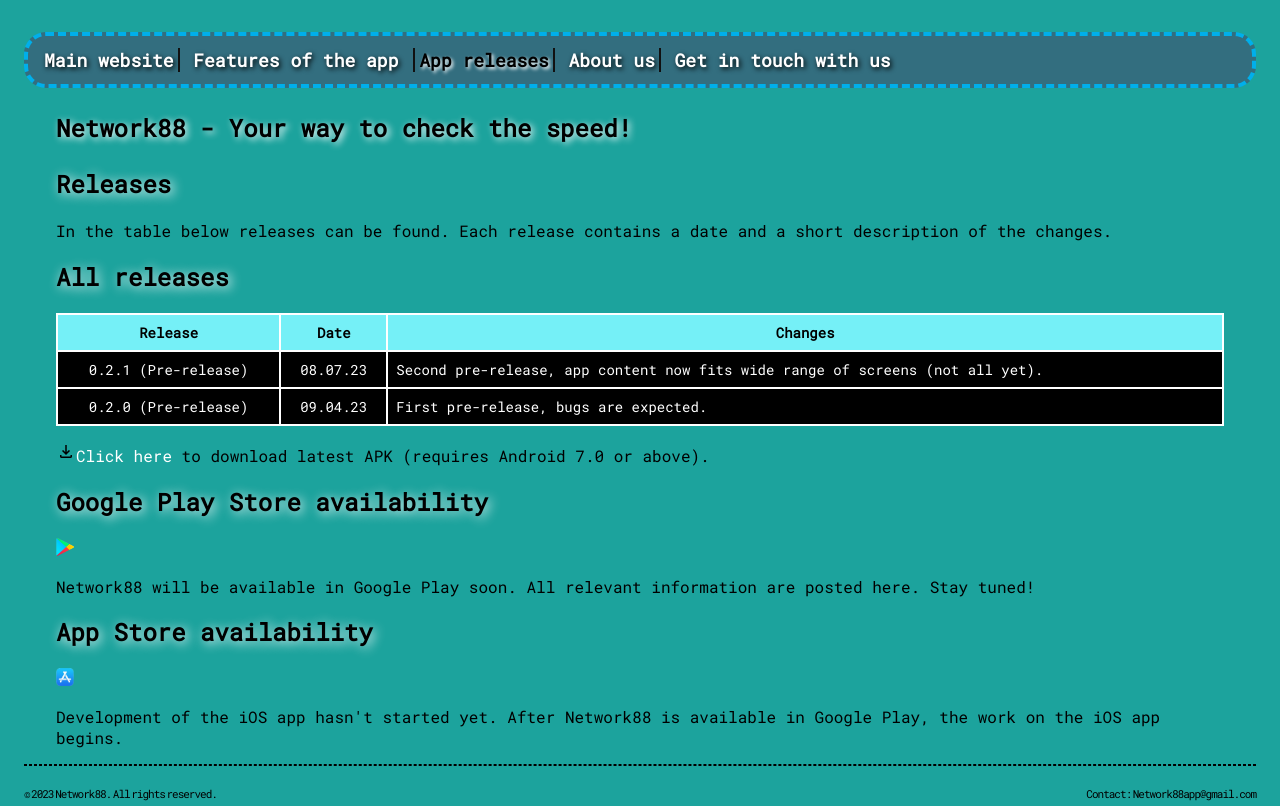
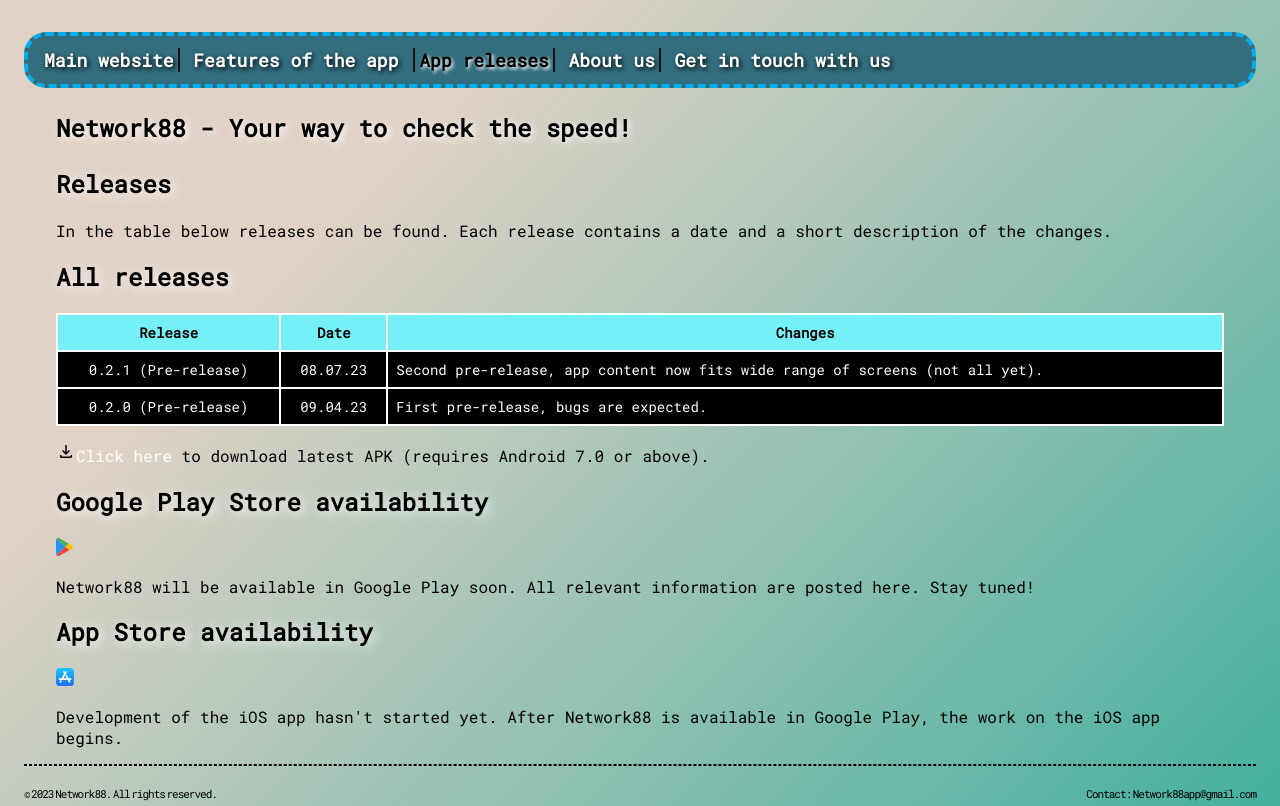
Before and after one commit to piotrrosinski77/Network88-HTML, a plain HTML site: page releases.html in a window 1280 px wide. Drawn offline with nearby package versions, Linux system fonts and the light colour scheme.

Commit message:
Background changed, png/jpeg => svg.

```diff
--- a/css/network88.css
+++ b/css/network88.css
@@ -1,5 +1,6 @@
 body {
-	background-color: #1ca39d;
+	background-color: #44b09e;
+	background-image: linear-gradient(315deg, #44b09e 0%, #e0d2c7 74%);
 	font-family: 'Roboto Mono', monospace;
 	margin-left: auto;
 	margin-right: auto;
--- a/releases.html
+++ b/releases.html
@@ -81,7 +81,7 @@
 			</section>
 			<section>
 				<h2 class="header">Google Play Store availability</h2>
-				<img height="18px" width="18px" src="images/play-store.jpg" alt="google play icon" />
+				<img height="18px" width="18px" src="images/play-store.svg" alt="google play icon" />
 				<p class="text">
 					Network88 will be available in Google Play soon. All relevant
 					information are posted here. Stay tuned!
@@ -89,7 +89,7 @@
 			</section>
 			<section>
 				<h2 class="header">App Store availability</h2>
-				<img height="18px" width="18px" src="images/app-store.jpg" alt="app store icon" />
+				<img height="18px" width="18px" src="images/app-store.svg" alt="app store icon" />
 				<p class="text">
 					Development of the iOS app hasn't started yet. After Network88 is
 					available in Google Play, the work on the iOS app begins.
```
Also changed, not shown: about-us.html (+1 -3 lines), images/app-store.jpg (deleted), images/app-store.svg (added), images/author_photo.jpg (deleted), images/github-logo.svg (added), images/github.png (deleted), images/play-store.jpg (deleted), images/play-store.svg (added).
